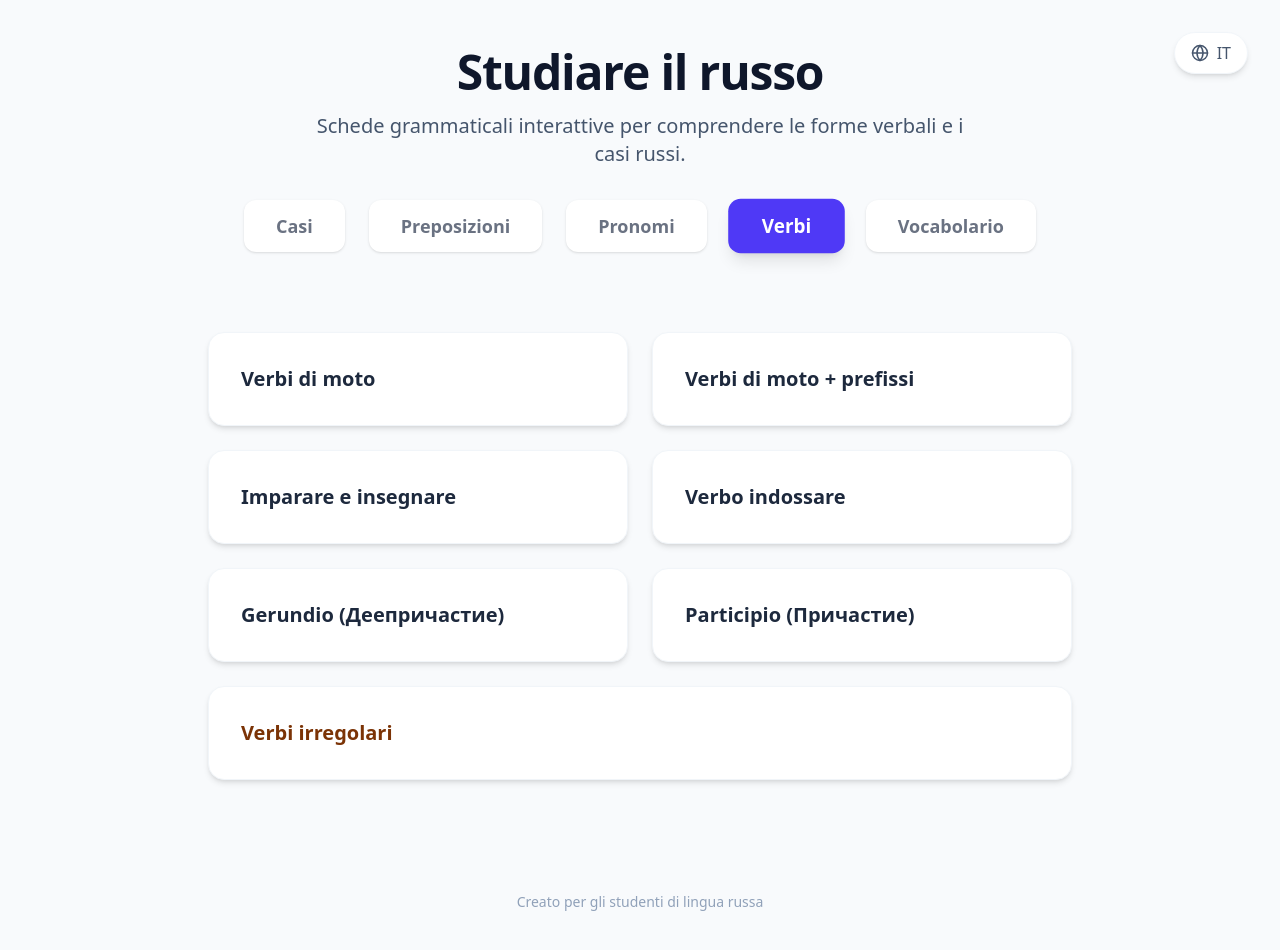
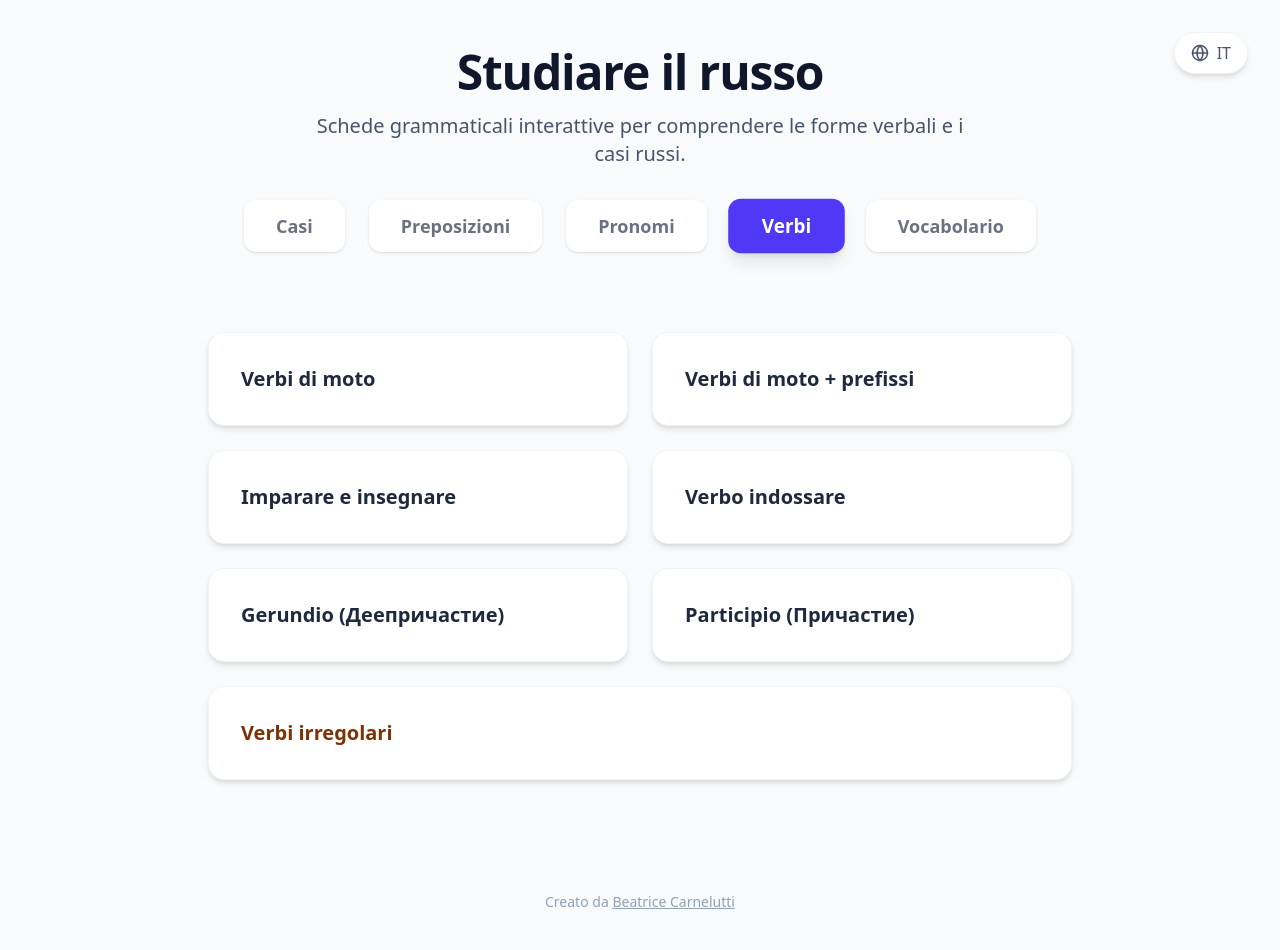
Before and after one commit to bcarnelutti/russian, a React (Vite) app: page / in a window 1280 px wide. Shown: the top 950 px of the page. Built offline with nearby package versions, Linux system fonts and the light colour scheme.

Commit message:
Update footer with author link

```diff
--- a/src/App.tsx
+++ b/src/App.tsx
@@ -631,9 +631,7 @@ const AppContent = () => {
 
         <MainContent />
 
-        <footer className="mt-24 text-center text-slate-400 text-sm">
-          {t('footer')}
-        </footer>
+        <footer className="mt-24 text-center text-slate-400 text-sm" dangerouslySetInnerHTML={{ __html: t('footer') }} />
       </div>
     </div>
   );
--- a/src/translations.ts
+++ b/src/translations.ts
@@ -2,7 +2,7 @@ export const translations = {
   it: {
     title: "Studiare il russo",
     subtitle: "Schede grammaticali interattive per comprendere le forme verbali e i casi russi.",
-    footer: "Creato per gli studenti di lingua russa",
+    footer: "Creato da <a href='https://github.com/bcarnelutti/russian' target='_blank' rel='noopener noreferrer' class='underline hover:text-indigo-600 transition-colors'>Beatrice Carnelutti</a>",
     nav: {
       cases: "Casi",
       pronouns: "Pronomi",
@@ -612,7 +612,7 @@ export const translations = {
   en: {
     title: "Study Russian",
     subtitle: "Interactive grammar charts to understand Russian verb forms and cases.",
-    footer: "Created for Russian language students",
+    footer: "Created by <a href='https://github.com/bcarnelutti/russian' target='_blank' rel='noopener noreferrer' class='underline hover:text-indigo-600 transition-colors'>Beatrice Carnelutti</a>",
     nav: {
       cases: "Cases",
       pronouns: "Pronouns",
```
